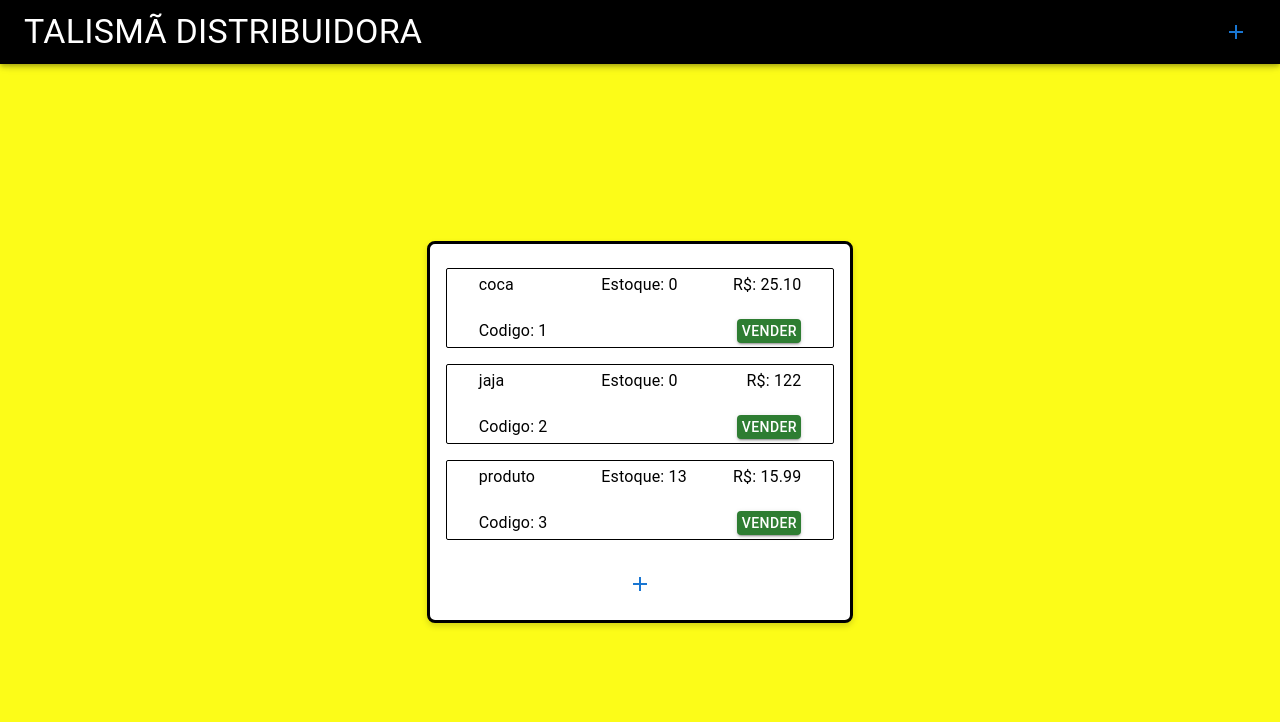
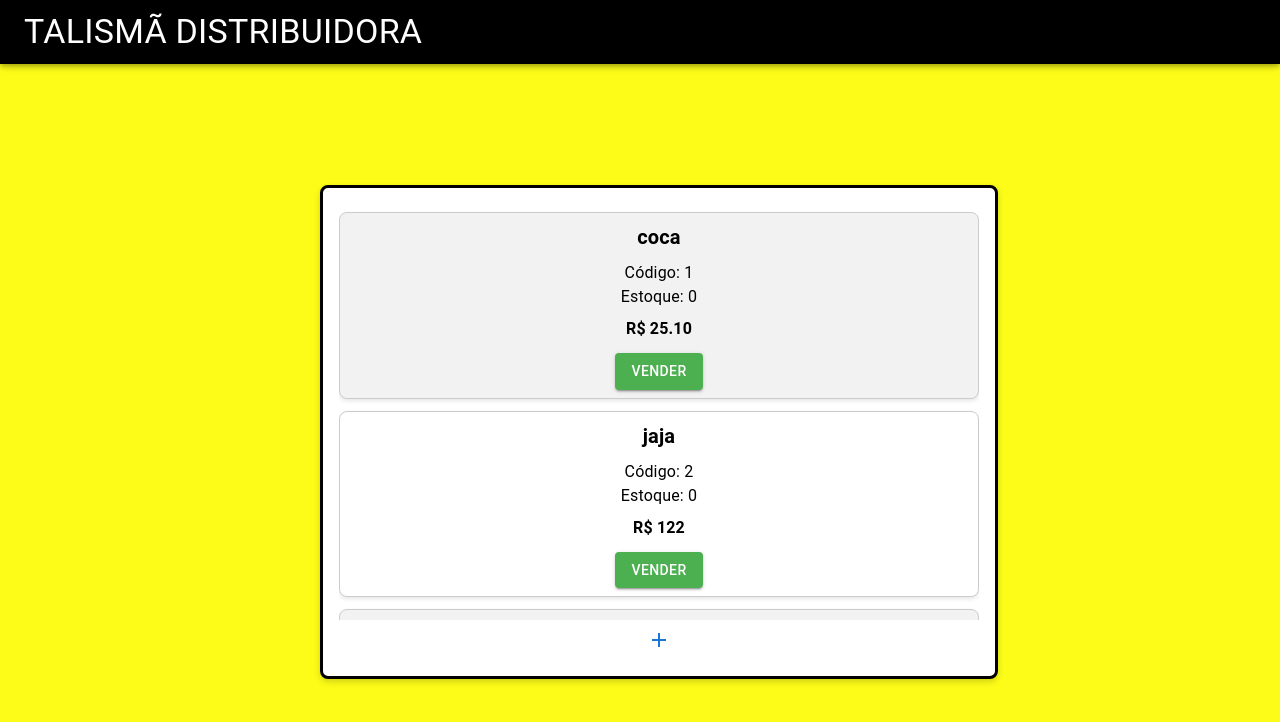
Before and after one commit to sadomoso/EstoqueOnline, a React (Create React App) app: page /Home in a window 1280 px wide. Shown: the top 722 px of the page. Built offline with nearby package versions, Linux system fonts and the light colour scheme; data requests are answered from the project's data file.

Commit message:
Retrabalhamos o list item para ficar mais agradavel ao usuario

```diff
--- a/package.json
+++ b/package.json
@@ -11,10 +11,15 @@
     "@testing-library/react": "^13.4.0",
     "@testing-library/user-event": "^13.5.0",
     "axios": "^1.5.0",
+    "install": "^0.13.0",
+    "npm": "^10.2.0",
     "react": "^18.2.0",
     "react-dom": "^18.2.0",
+    "react-redux": "^8.1.3",
     "react-router-dom": "^6.15.0",
     "react-scripts": "5.0.1",
+    "redux": "^4.2.1",
+    "redux-thunk": "^2.4.2",
     "web-vitals": "^2.1.4",
     "yarn": "^1.22.19"
   },
--- a/src/Components/MenuAdmin.js
+++ b/src/Components/MenuAdmin.js
@@ -6,6 +6,7 @@ import PopupMenuADM from "./PopupMenuADM.module";
 export default function MenuAdmin() {
 
     const [openPopUpMenuADM, setOpenPopUpMenuADM] = useState(false);
+    const isAdmin = false;
 
     const handleMenuClick = () => {
         setOpenPopUpMenuADM(true);
@@ -24,9 +25,11 @@ export default function MenuAdmin() {
                     <Grid minWidth={'100%'} item xs={12} md={6} marginY={1}>
                         <Box style={{ display: 'flex', alignItems: 'center' }}>
                             <Typography variant='h4' display="inline-flex">TALISMÃ DISTRIBUIDORA</Typography>
-                            <IconButton onClick={handleMenuClick} color="primary" aria-label="Adicionar" sx={{ marginLeft: 'auto' }}>
-                                <AddIcon />
-                            </IconButton>
+                            {isAdmin && ( // Renderiza o ícone do botão somente se isAdmin for true
+                                <IconButton onClick={handleMenuClick} color="primary" aria-label="Adicionar" sx={{ marginLeft: 'auto' }}>
+                                    <AddIcon />
+                                </IconButton>
+                            )}
                         </Box>
                     </Grid>
 
--- a/src/Paginas/Home.js
+++ b/src/Paginas/Home.js
@@ -3,8 +3,7 @@ import { Box, Button, List, ListItem, Typography, Grid, IconButton } from "@mui/
 import AddIcon from '@mui/icons-material/Add';
 import PopupCadastroProduto from "../Components/PopupCadastroProdutos.module";
 import PopupVendasProdutos from "../Components/PopupVendaProduto.module";
-import GetProdutos from '../Requisicoes/Get.Produto.Requisicao'
-
+import GetProdutos from '../Requisicoes/Get.Produto.Requisicao';
 
 export default function Home() {
     const [produtos, setProdutos] = useState([]);
@@ -44,9 +43,8 @@ export default function Home() {
 
     return (
         <Grid marginTop={4} container justifyContent="center" alignItems="center" height="100vh">
-            <Grid item xs={12} sm={6} md={4}>
+            <Grid item xs={12} sm={10} md={8} lg={6}>
                 <Box
-                    maxwidth={'80vh'}
                     component="form"
                     p={2}
                     display="flex"
@@ -54,32 +52,55 @@ export default function Home() {
                     justifyContent="space-between"
                     borderRadius={2}
                     borderColor="Grey"
-                    sx={{ backgroundColor: "white" }}
-                    border="3px solid"
-                    boxShadow="0px 3px 6px rgba(0, 0, 0, 0.16)"
+                    sx={{
+                        backgroundColor: "white",
+                        border: "3px solid",
+                        boxShadow: "0px 3px 6px rgba(0, 0, 0, 0.16)",
+                        width: "100%",
+                        maxWidth: "800px",
+                        margin: "0 auto",
+                        padding: "16px",
+                        '@media (max-width: 768px)': {
+                            maxWidth: "90%", // Reduzindo a largura para telas menores
+                        },
+                    }}
                 >
-                    <List sx={{ maxHeight: "calc(70vh - 40px)", overflowY: "auto" }}>
+                    <List sx={{ maxHeight: "50vh", overflowY: "auto" }}>
                         {produtos.map((produto, index) => (
                             <ListItem
                                 key={index}
                                 sx={{
-                                    height: "10vh",
-                                    padding: "1px",
-                                    borderRadius: "2px",
-                                    border: "1px solid",
-                                    borderColor: "black",
-                                    marginBottom: '2vh',
-                                    position: "relative",
+                                    backgroundColor: index % 2 === 0 ? "#f2f2f2" : "white",
+                                    marginBottom: "12px",
+                                    borderRadius: "8px",
+                                    border: "1px solid #ccc",
+                                    boxShadow: "0px 2px 4px rgba(0, 0, 0, 0.1)",
+                                    transition: "background-color 0.3s ease",
+                                    "&:hover": {
+                                        backgroundColor: "#e0e0e0",
+                                    },
+                                    display: "flex",
+                                    flexDirection: "column",
+                                    alignItems: "center",
+                                    justifyContent: "center",
+                                    textAlign: "center",
                                 }}
                             >
-                                <Typography sx={{ position: "absolute", bottom: "0.5vh", left: "4vh" }}>Codigo: {produto.id}</Typography>
-                                <Typography sx={{ position: "absolute", top: "0.5vh", left: "4vh" }}>{produto.NomeProduto}</Typography>
-                                <Typography sx={{ position: "absolute", top: "0.5vh", right: "4vh", }}> R$: {produto.ValorBase}</Typography>
-                                <Typography sx={{ position: "absolute", top: "0.5vh", left: "40%" }}> Estoque: {produto.Estoque}</Typography>
+                                <Typography variant="h6" sx={{ fontWeight: "bold", marginBottom: "8px" }}>{produto.NomeProduto}</Typography>
+                                <Typography >Código: {produto.id}</Typography>
+                                <Typography>Estoque: {produto.Estoque}</Typography>
+                                <Typography sx={{ fontWeight: "bold", marginTop: "8px" }}>R$ {produto.ValorBase}</Typography>
                                 <Button
                                     variant="contained"
                                     color="success"
-                                    sx={{ height: '3vh', width: '4vh', position: 'absolute', right: '4vh', bottom: '0.5vh' }}
+                                    sx={{
+                                        backgroundColor: "#4caf50",
+                                        color: "white",
+                                        "&:hover": {
+                                            backgroundColor: "#45a049",
+                                        },
+                                        marginTop: "12px",
+                                    }}
                                     onClick={() => handleVenderClick(produto)}
                                 >
                                     Vender
@@ -87,6 +108,7 @@ export default function Home() {
                             </ListItem>
                         ))}
                     </List>
+
                     <IconButton color="primary" aria-label="Adicionar" onClick={handleCadastrarClick}>
                         <AddIcon />
                     </IconButton>
```
Also changed, not shown: 1 other file (tests, documents, lock files or other folders).
